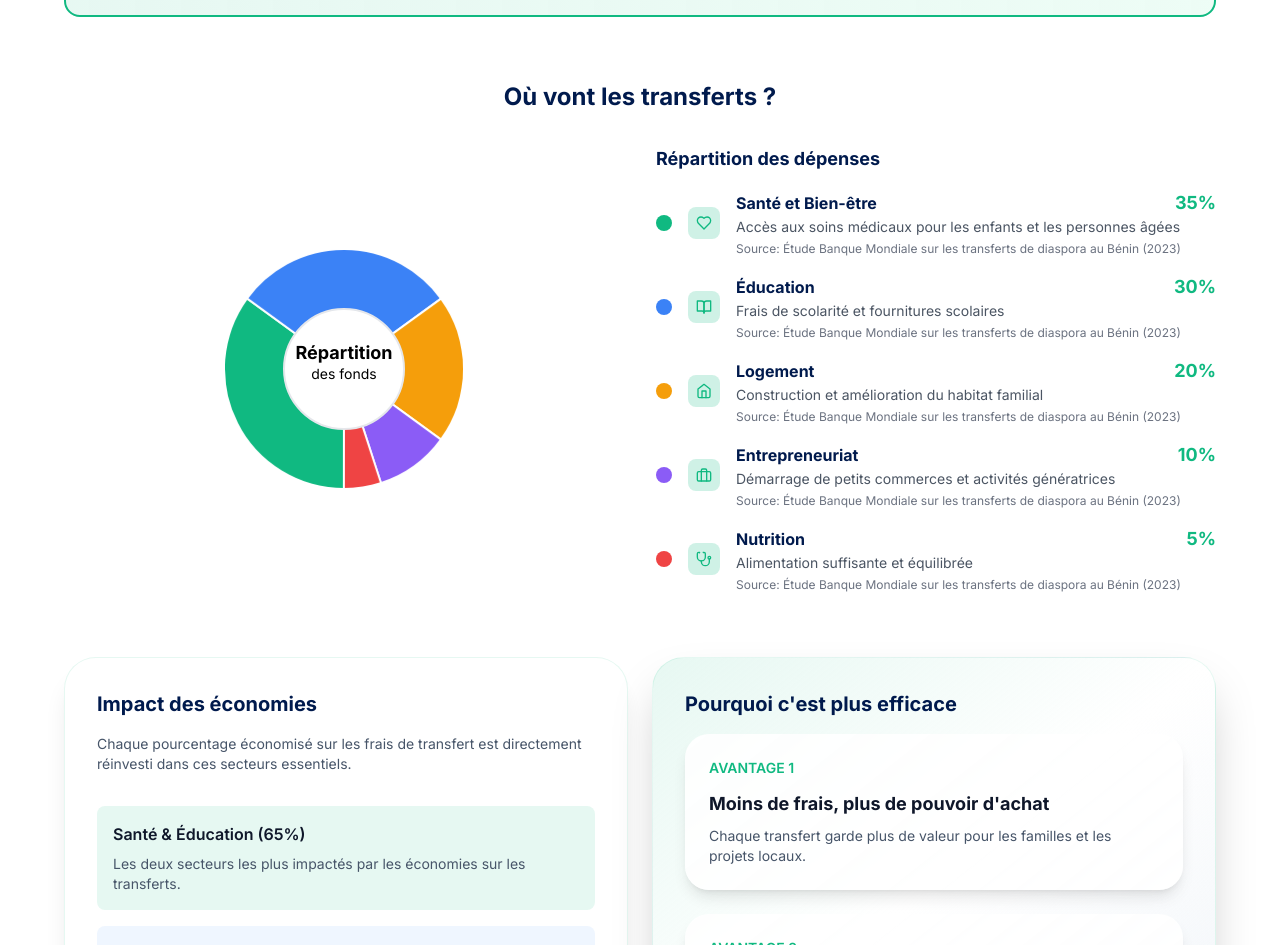
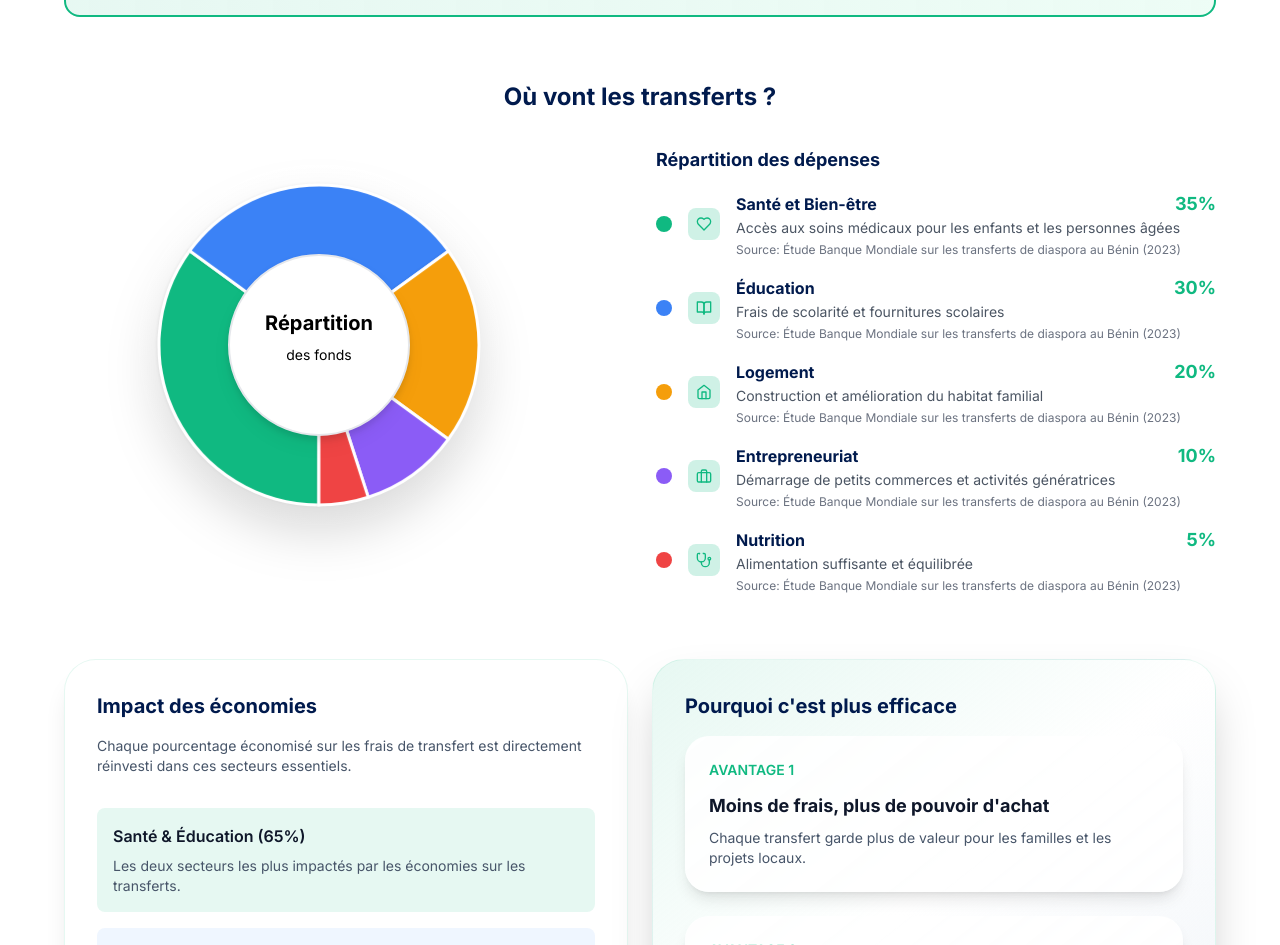
Before and after one commit to Sena2804/diaspora-connect, a React (Vite) app: page / in a window 1280 px wide. Shown: the part 6952-7897 px from the top of the page. Built offline with nearby package versions, Linux system fonts and the light colour scheme.

Commit message:
feat: add sources and verify all informations

```diff
--- a/src/components/ImpactSocialSection.jsx
+++ b/src/components/ImpactSocialSection.jsx
@@ -71,14 +71,32 @@ const ImpactSocialSection = () => {
   const renderPieChart = () => {
     const total = impactAreas.reduce((sum, area) => sum + area.value, 0)
     let cumulativeAngle = 0
-    const radius = 120
-    const centerX = 150
-    const centerY = 150
+    const radius = 160
+    const centerX = 200
+    const centerY = 200
 
     return (
-      <svg width="300" height="300" viewBox="0 0 300 300" className="mx-auto">
-        {/* Groupe rotatif pour les slices */}
-        <g className="animate-spin-slow origin-center" style={{ transformOrigin: `${centerX}px ${centerY}px` }}>
+      <svg width="450" height="450" viewBox="0 0 450 450" className="mx-auto drop-shadow-2xl">
+        {/* Fond subtil avec gradient */}
+        <defs>
+          <radialGradient id="chartBg" cx="50%" cy="50%" r="50%">
+            <stop offset="0%" stopColor="rgba(255,255,255,0.1)" />
+            <stop offset="100%" stopColor="rgba(255,255,255,0.05)" />
+          </radialGradient>
+          <filter id="softGlow">
+            <feGaussianBlur stdDeviation="3" result="coloredBlur"/>
+            <feMerge>
+              <feMergeNode in="coloredBlur"/>
+              <feMergeNode in="SourceGraphic"/>
+            </feMerge>
+          </filter>
+        </defs>
+
+        {/* Cercle de fond subtil */}
+        <circle cx={centerX} cy={centerY} r="180" fill="url(#chartBg)" className="opacity-50" />
+
+        {/* Groupe rotatif pour les slices avec animation douce */}
+        <g className="animate-spin-slow origin-center transition-all duration-1000 ease-in-out" style={{ transformOrigin: `${centerX}px ${centerY}px` }}>
           {impactAreas.map((area, index) => {
             const angle = (area.value / total) * 360
             const startAngle = cumulativeAngle
@@ -104,20 +122,30 @@ const ImpactSocialSection = () => {
                 key={index}
                 d={pathData}
                 fill={area.color}
-                stroke="#fff"
-                strokeWidth="2"
-                className="hover:opacity-80 transition-opacity cursor-pointer"
+                stroke="#ffffff"
+                strokeWidth="3"
+                className="hover:opacity-90 hover:scale-105 transition-all duration-300 cursor-pointer filter drop-shadow-sm dark:stroke-black"
+                filter="url(#softGlow)"
               />
             )
           })}
         </g>
 
-        {/* Cercle central fixe */}
-        <circle cx={centerX} cy={centerY} r="60" fill="white" stroke="#e5e7eb" strokeWidth="2"/>
-        <text x={centerX} y={centerY - 10} textAnchor="middle" className="text-lg font-bold text-slate-900 dark:text-slate-100" style={{ pointerEvents: 'none' }}>
+        {/* Cercle central avec effet soft */}
+        <circle
+          cx={centerX}
+          cy={centerY}
+          r="90"
+          fill="white"
+          stroke="#e5e7eb"
+          strokeWidth="2"
+          className="dark:fill-slate-200 dark:stroke-slate-900 drop-shadow-lg"
+          filter="url(#softGlow)"
+        />
+        <text x={centerX} y={centerY - 15} textAnchor="middle" className="text-xl font-bold text-slate-900 dark:text-slate-100" style={{ pointerEvents: 'none' }}>
           Répartition
         </text>
-        <text x={centerX} y={centerY + 10} textAnchor="middle" className="text-sm text-slate-600 dark:text-slate-400" style={{ pointerEvents: 'none' }}>
+        <text x={centerX} y={centerY + 15} textAnchor="middle" className="text-sm text-slate-600 dark:text-slate-400" style={{ pointerEvents: 'none' }}>
           des fonds
         </text>
       </svg>
```
